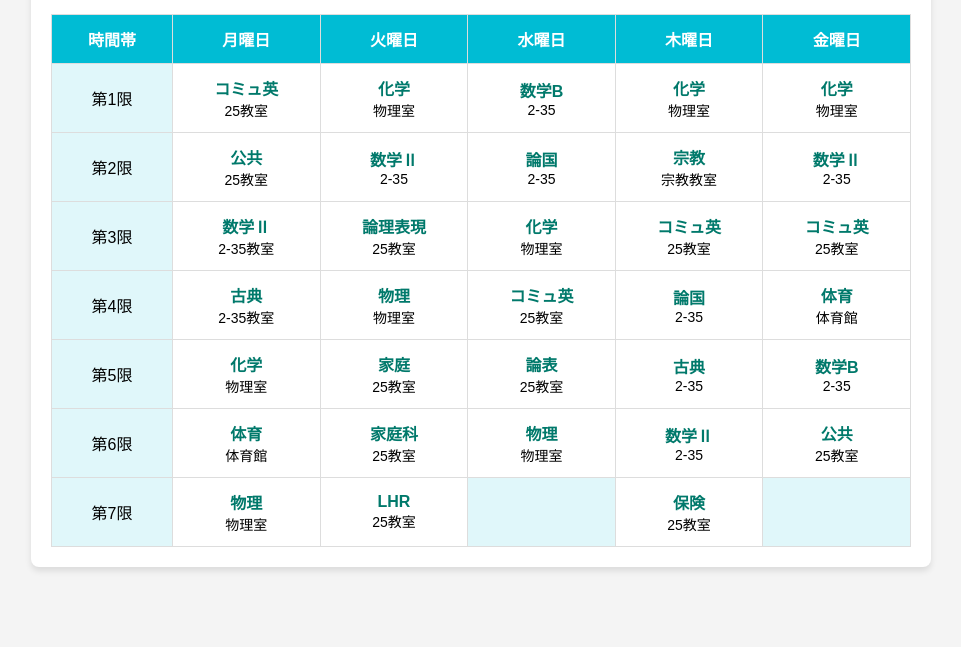
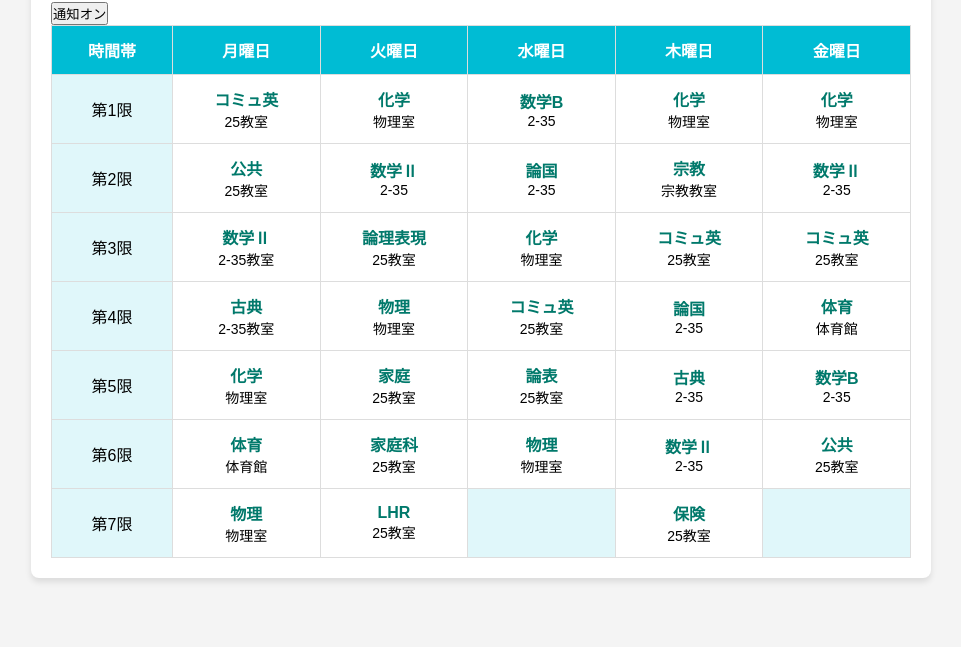
Before and after one commit to omi-kuzi/timetable-app, a plain HTML site: page index.html in a window 1280 px wide. Shown: the part 153-800 px from the top of the page, without its empty margins (159-1120 px from the left). Drawn offline with Linux system fonts and the light colour scheme; files that its build step writes are made by us from their sources.

Commit message:
Update index.html

```diff
--- a/index.html
+++ b/index.html
@@ -9,6 +9,10 @@
 <body>
   <div class="container">
     <h1>週の時間割</h1>
+
+    <!-- 通知切り替えボタン -->
+    <button id="notification-toggle" onclick="toggleNotification()">通知オン</button>
+
     <table id="timetable" class="timetable">
       <thead>
         <tr>
```
